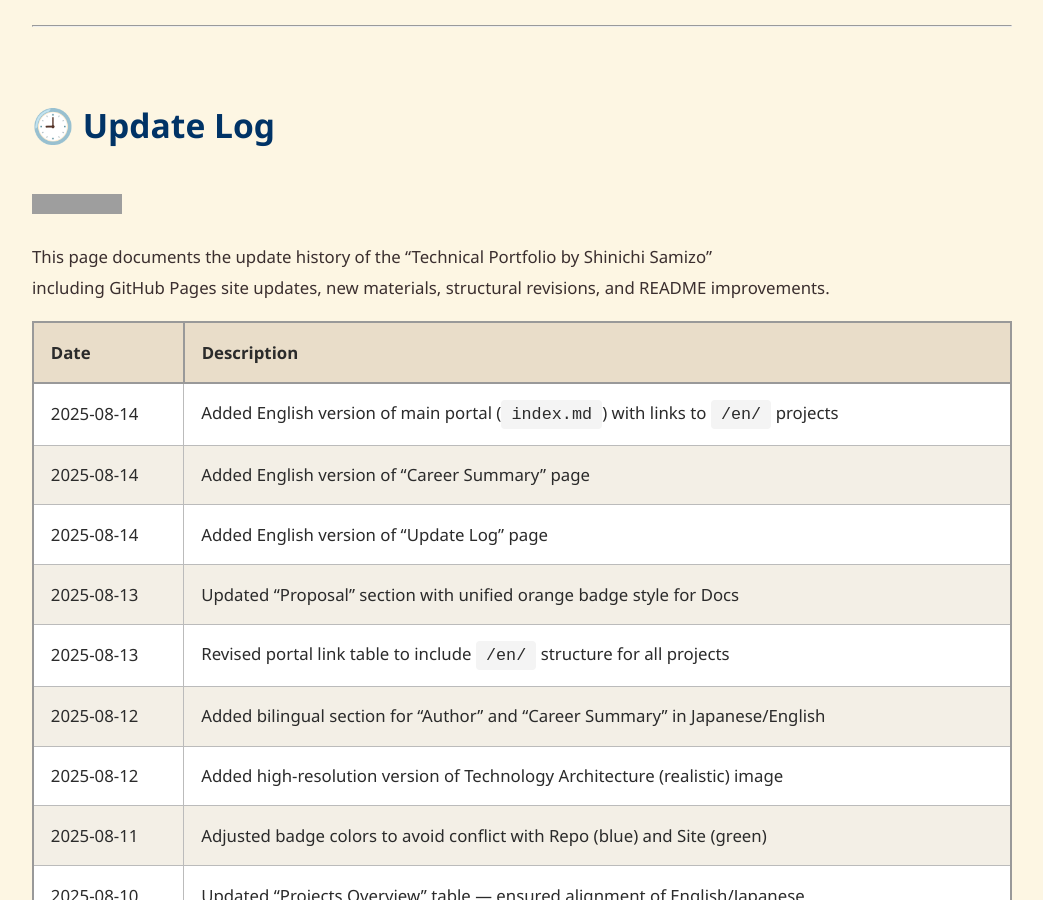
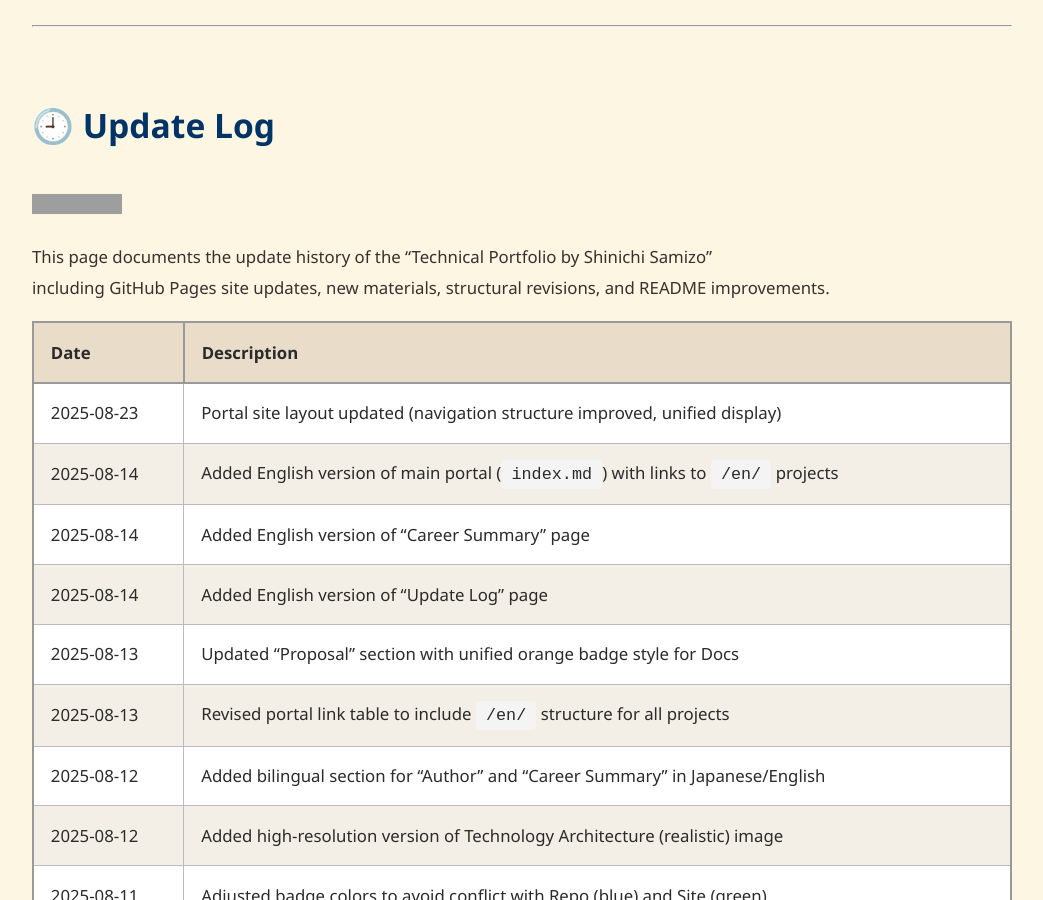
Before and after one commit to Samizo-AITL/Samizo-AITL.github.io, a Jekyll site: the page built from about/update/en/index.md, in a window 1280 px wide and 900 px high. Shown: the whole window, without its empty margins (118-1161 px from the left). Built offline with Jekyll 4.4.1, drawn with Linux system fonts in a browser that asks for light colours; grey boxes are pictures that could not be loaded.

Commit message:
Update index.md

```diff
--- a/about/update/en/index.md
+++ b/about/update/en/index.md
@@ -13,6 +13,7 @@ including GitHub Pages site updates, new materials, structural revisions, and RE
 
 | Date       | Description                                                                 |
 |------------|-----------------------------------------------------------------------------|
+| 2025-08-23 | Portal site layout updated (navigation structure improved, unified display) |
 | 2025-08-14 | Added English version of main portal (`index.md`) with links to `/en/` projects |
 | 2025-08-14 | Added English version of "Career Summary" page                              |
 | 2025-08-14 | Added English version of "Update Log" page                                  |
```
